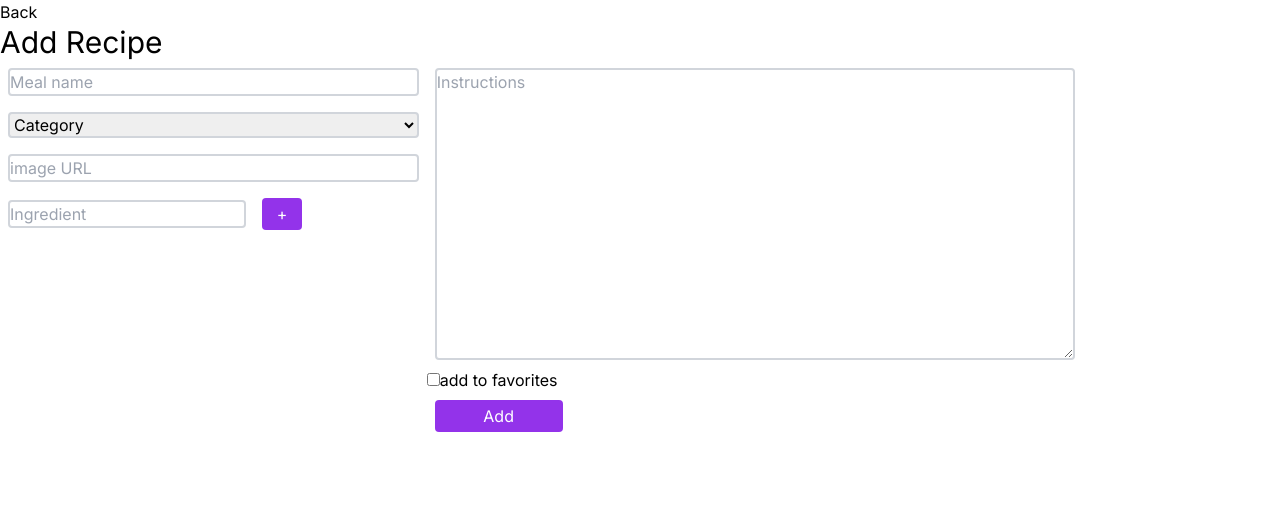
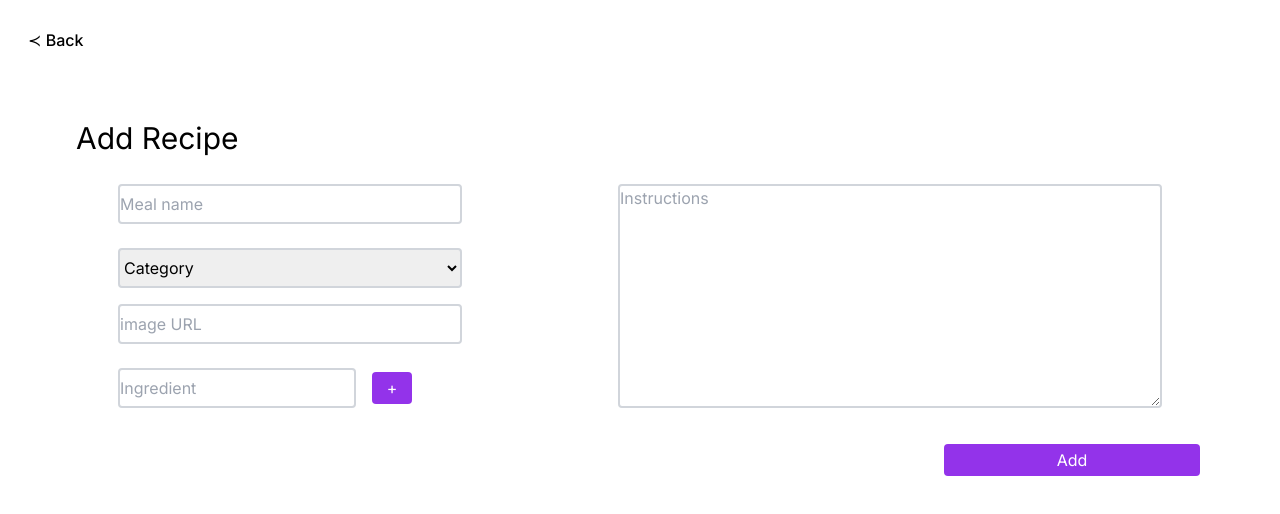
Before and after one commit to ChaniCohen1/recipesProject, a Next.js app: page /pages/addCard in a window 1280 px wide. Shown: the top 514 px of the page. Built offline with nearby package versions, Linux system fonts and the light colour scheme.

Commit message:
style add card

```diff
--- a/src/app/pages/addCard/page.tsx
+++ b/src/app/pages/addCard/page.tsx
@@ -1,7 +1,7 @@
-"use client"
-import React, { useState } from 'react'
-import { z } from 'zod';
-import { addRecipe } from '@/app/services/getRecipes'
+"use client";
+import React, { useState } from "react";
+import { z } from "zod";
+import { addRecipe } from "@/app/services/getRecipes";
 import { useRouter } from "next/navigation";
 import Recipe from "@/app/types/recipes";
 
@@ -9,8 +9,12 @@ const recipeSchema = z.object({
   _id: z.string(),
   mealName: z.string().min(1, { message: "Meal name is required" }),
   category: z.string().min(1, { message: "Category is required" }),
-    PreparationInstructions: z.string().min(1, { message: "Preparation instructions are required" }),
-    ingredients: z.array(z.string()).min(1, { message: "At least one ingredient is required" }),
+  PreparationInstructions: z
+    .string()
+    .min(1, { message: "Preparation instructions are required" }),
+  ingredients: z
+    .array(z.string())
+    .min(1, { message: "At least one ingredient is required" }),
   isFavorite: z.boolean(),
   image: z.string(),
 });
@@ -22,8 +26,7 @@ const validate = (recipeData: RecipeDataZod) => {
     const validRecipeData = recipeSchema.parse(recipeData);
     console.log("inputs are valid");
     return validRecipeData;
-    }
-    catch (error) {
+  } catch (error) {
     if (error instanceof z.ZodError) {
       console.error("validation error: ", error.errors);
     }
@@ -34,18 +37,20 @@ const validate = (recipeData: RecipeDataZod) => {
 const NewCardForm = () => {
   const router = useRouter();
 
-    const [mealName, setMealName] = useState('');
-    const [category, setCategory] = useState('');
-    const [image, setImage] = useState('');
-    const [ingredients, setIngredients] = useState<string[]>(['']);
-    const [instructions, setInstructions] = useState('');
-    const [isFavorite, setIsFavorite] = useState(false);
+  const [mealName, setMealName] = useState("");
+  const [category, setCategory] = useState("");
+  const [image, setImage] = useState("");
+  const [ingredients, setIngredients] = useState<string[]>([""]);
+  const [instructions, setInstructions] = useState("");
+  //   const [isFavorite, setIsFavorite] = useState(false);
 
   const goBack = () => {
     router.push("/pages/cards");
   };
 
-    const handleCategoryChange = (event: React.ChangeEvent<HTMLSelectElement>) => {
+  const handleCategoryChange = (
+    event: React.ChangeEvent<HTMLSelectElement>
+  ) => {
     setCategory(event.target.value);
   };
 
@@ -58,12 +63,12 @@ const NewCardForm = () => {
 
   //adding an extra ingredient field, and setting it to empty
   const addIngredientInput = () => {
-        setIngredients([...ingredients, '']);
+    setIngredients([...ingredients, ""]);
   };
 
-    const handleCheckboxChange = (event: React.ChangeEvent<HTMLInputElement>) => {
-        setIsFavorite(event.target.checked);  // Update state based on checkbox
-    };
+  //   const handleCheckboxChange = (event: React.ChangeEvent<HTMLInputElement>) => {
+  //     setIsFavorite(event.target.checked); // Update state based on checkbox
+  //   };
 
   const handleSubmit = async (event: React.FormEvent) => {
     //varify with the zod schema, send to the POST func
@@ -75,7 +80,7 @@ const NewCardForm = () => {
       category,
       PreparationInstructions: instructions,
       ingredients,
-            isFavorite,
+      isFavorite: false,
       image,
     };
     const validatedData = validate(dataToValidate);
@@ -95,20 +100,32 @@ const NewCardForm = () => {
 
   return (
     <div>
-            <button onClick={goBack}>Back</button>
-            <h1 className="text-3xl">Add Recipe</h1>
-            <form onSubmit={handleSubmit} className="flex flex-row">
-                <div className="flex flex-col w-1/3">
+      <button className="m-7 font-medium" onClick={goBack}>
+        {"≺ "}Back
+      </button>
+      <div className="m-10">
+        <h1 className="text-3xl ml-9">Add Recipe</h1>
+        <form onSubmit={handleSubmit} className="flex flex-row gap-8">
+          <div className="w-[100%]">
+            <div className="flex w-[100%] justify-around">
+              <div className="flex flex-col p-5 w-1/3 space-y-4">
                 <input
                   type="text"
                   name="meal_name"
                   placeholder="Meal name"
                   value={mealName}
                   onChange={(e) => setMealName(e.target.value)}
-                        className={inpStyle}
+                  className={`${inpStyle} h-10`}
                 />
-                    <select name="category" value={category} onChange={handleCategoryChange} className={inpStyle}>
-                        <option value="" disabled>Category</option>
+                <select
+                  name="category"
+                  value={category}
+                  onChange={handleCategoryChange}
+                  className={`${inpStyle} h-10`}
+                >
+                  <option value="" disabled>
+                    Category
+                  </option>
                   <option value="salads">Salads</option>
                   <option value="pastries">Pastries</option>
                   <option value="meats">Meats</option>
@@ -121,7 +138,7 @@ const NewCardForm = () => {
                   name="image"
                   placeholder="image URL"
                   onChange={(e) => setImage(e.target.value)}
-                        className={inpStyle}
+                  className={`${inpStyle} h-10`}
                 />
 
                 {ingredients.map((ingredient, index) => (
@@ -131,44 +148,42 @@ const NewCardForm = () => {
                       name={`ingredient-${index}`}
                       placeholder="Ingredient"
                       value={ingredient}
-                                onChange={(e) => handleIngredientChange(index, e.target.value)}
-                                className={inpStyle}
+                      onChange={(e) =>
+                        handleIngredientChange(index, e.target.value)
+                      }
+                      className={`${inpStyle} h-10`}
                     />
-                            {/* Add button positioned next to the last ingredient */}
                     {index === ingredients.length - 1 && (
                       <button
                         type="button"
                         onClick={addIngredientInput}
-                                    className={`${buttonStyle} w-10`}>
+                        className={`${buttonStyle} w-10`}
+                      >
                         +
                       </button>
                     )}
                   </div>
                 ))}
               </div>
-                <div className="flex flex-col w-1/2">
+              <div className="flex flex-col p-5 w-1/2 space-y-4">
                 <textarea
                   name="instructions"
                   placeholder="Instructions"
-                        rows={12}
+                  rows={5}
                   value={instructions}
                   onChange={(e) => setInstructions(e.target.value)}
-                        className={`${inpStyle} w-full`}
+                  className={`${inpStyle} h-full`}
                 />
-                    <label>
-                        <input
-                            type="checkbox"
-                            name="addToFavorite"
-                            checked={isFavorite} // Bind checkbox to state
-                            onChange={handleCheckboxChange} // Handle state change
-                        />
-                        add to favorites
-                    </label>
-                    <button type="submit" className={`${buttonStyle} w-1/5`}>Add</button>
+              </div>
+            </div>
+            <button type="submit" className={`${buttonStyle} w-1/5 absolute right-0 mr-20`}>
+              Add
+            </button>
           </div>
         </form>
       </div>
-    )
-}
+    </div>
+  );
+};
 
-export default NewCardForm
+export default NewCardForm;
```
Lines whose indentation alone changed are shown as unchanged.
